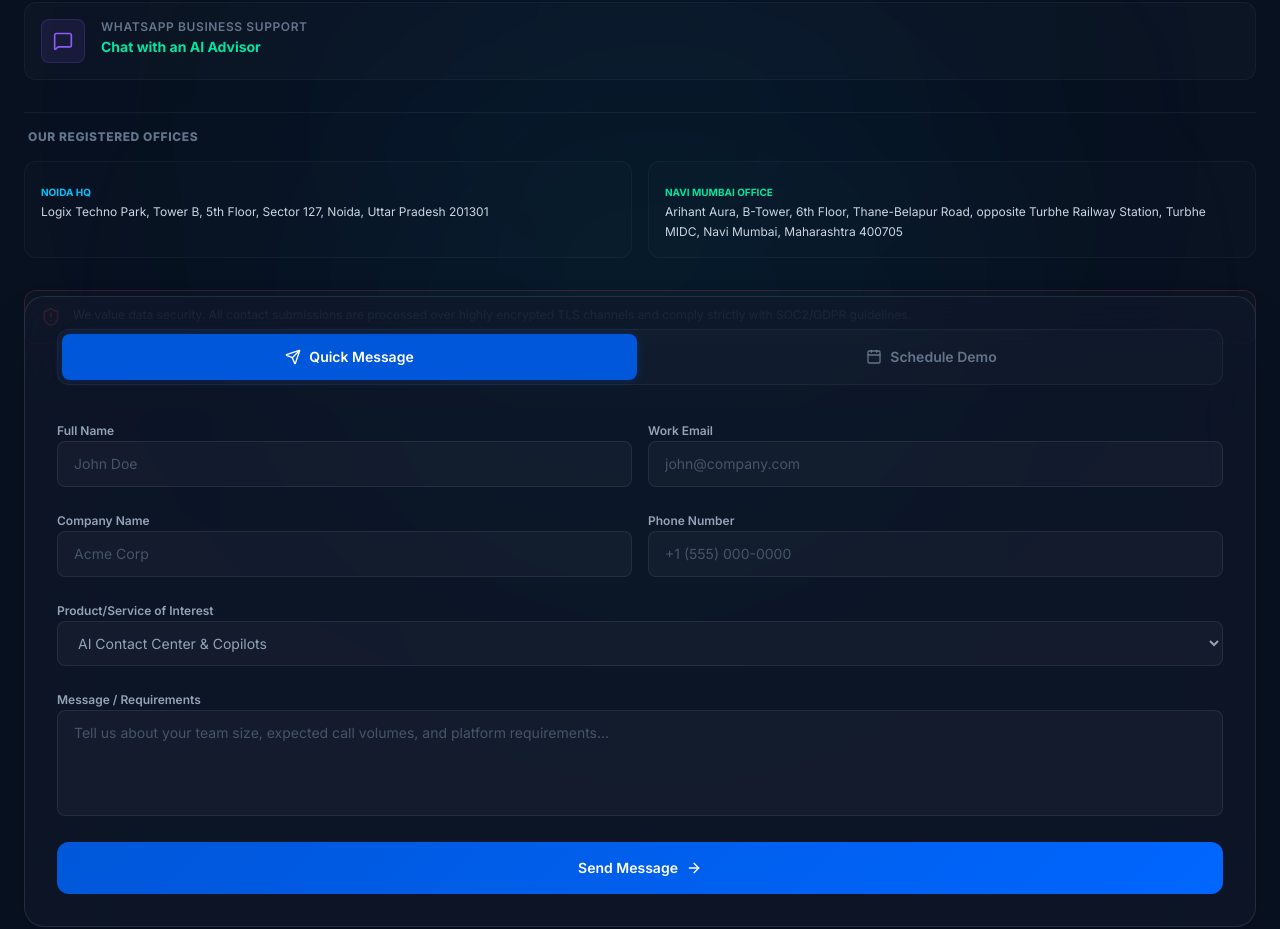
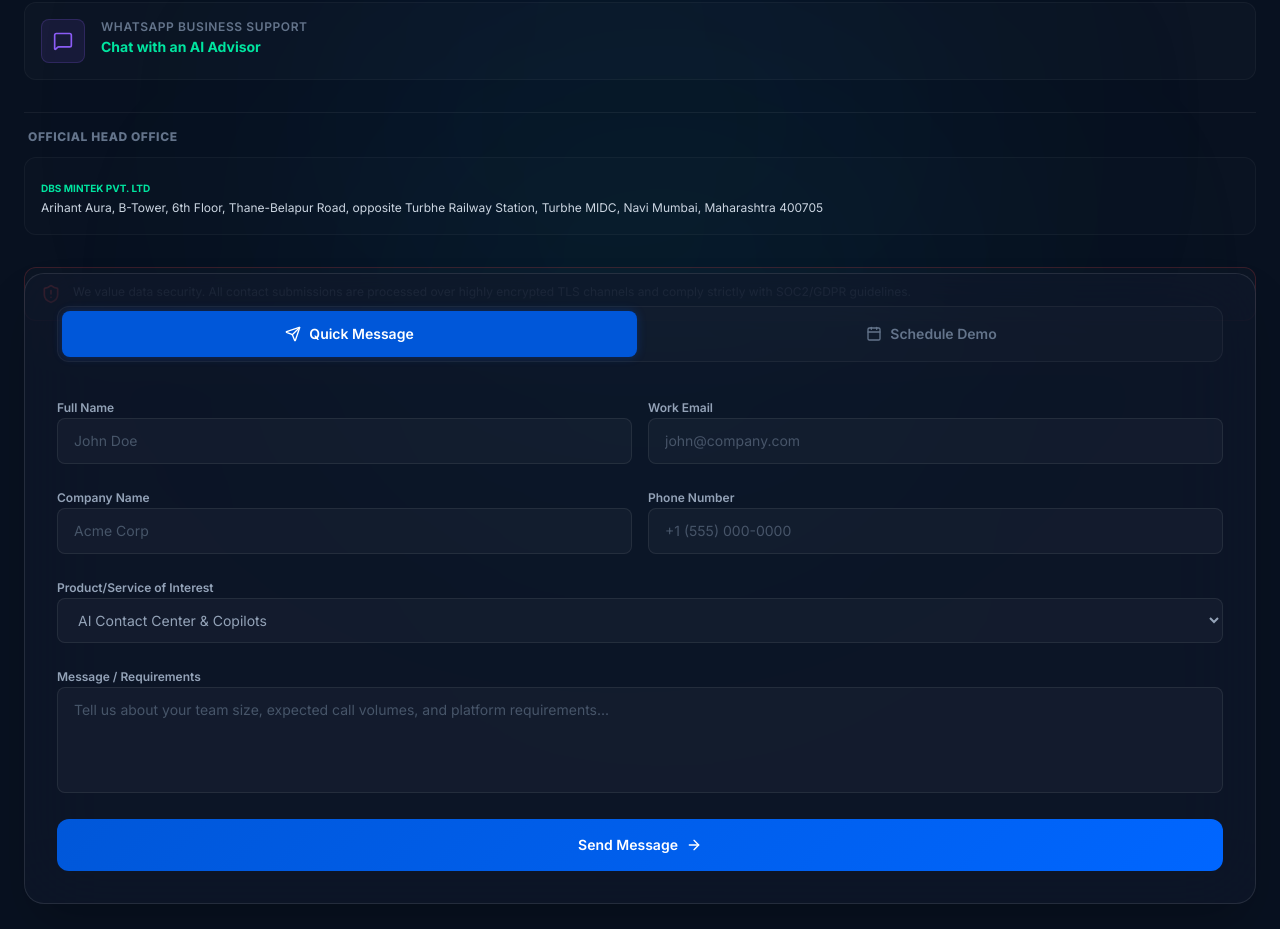
Before and after one commit to sabledattatray/Nexdial-IO, a Next.js app: page / in a window 1280 px wide. Shown: the part 8540-9469 px from the top of the page. Built offline with nearby package versions, Linux system fonts and the light colour scheme.

Commit message:
feat(location): fully remove Noida HQ references and establish Navi Mumbai Turbhe as sole Head Office

```diff
--- a/src/app/careers/page.tsx
+++ b/src/app/careers/page.tsx
@@ -9,7 +9,7 @@ const jobs = [
   {
     title: "Senior VoIP & Infrastructure Engineer",
     department: "Systems Architecture",
-    location: "Noida (HQ) / Hybrid",
+    location: "Navi Mumbai (HQ) / Hybrid",
     type: "Full-Time",
     salary: "₹18L - ₹26L / Year",
     desc: "Oversee Asterisk configurations, WebRTC cluster balancing, and Vicidial campaign route middleware integrations."
--- a/src/app/clients/page.tsx
+++ b/src/app/clients/page.tsx
@@ -6,7 +6,7 @@ import { Award, ShieldCheck, Heart, Sparkles, MessageSquare } from "lucide-react
 
 const clientRoster = [
   { company: "Velo Payments", sector: "Fintech", quote: "DBS Mintek's Voice AI agent handled 45,000 billing calls during our transition with a 92% resolution rate.", author: "Marcus Vance, Director of Support" },
-  { company: "Apex Telehealth", sector: "Healthcare", quote: "The HIPAA-compliant CRM and predictive dialer tripled our scheduling efficiency inside Noida delivery teams.", author: "Dr. Sarah Lin, COO" },
+  { company: "Apex Telehealth", sector: "Healthcare", quote: "The HIPAA-compliant CRM and predictive dialer tripled our scheduling efficiency inside Navi Mumbai delivery teams.", author: "Dr. Sarah Lin, COO" },
   { company: "Zeta Retailers", sector: "E-Commerce", quote: "Omichannel WhatsApp support decreased tickets by 35% during the holiday sales rush.", author: "Clara Benson, Head of CX" }
 ];
 
--- a/src/components/home/ContactSection.tsx
+++ b/src/components/home/ContactSection.tsx
@@ -113,23 +113,15 @@ export function ContactSection() {
             </div>
 
             {/* Registered Offices */}
-            <div className="space-y-4 pt-4 border-t border-white/[0.06]">
+            <div className="space-y-3 pt-4 border-t border-white/[0.06]">
               <h4 className="text-xs uppercase font-extrabold text-[#64748B] tracking-wider ml-1">
-                Our Registered Offices
+                Official Head Office
               </h4>
-              <div className="grid grid-cols-1 sm:grid-cols-2 gap-4">
-                <div className="p-4 rounded-xl bg-white/[0.01] border border-white/[0.04] space-y-1">
-                  <span className="text-[10px] uppercase font-bold text-[#00C2FF]">Noida HQ</span>
-                  <p className="text-xs text-[#CBD5E1] leading-relaxed">
-                    Logix Techno Park, Tower B, 5th Floor, Sector 127, Noida, Uttar Pradesh 201301
-                  </p>
-                </div>
-                <div className="p-4 rounded-xl bg-white/[0.01] border border-white/[0.04] space-y-1">
-                  <span className="text-[10px] uppercase font-bold text-[#00E5A0]">Navi Mumbai Office</span>
-                  <p className="text-xs text-[#CBD5E1] leading-relaxed">
-                    Arihant Aura, B-Tower, 6th Floor, Thane-Belapur Road, opposite Turbhe Railway Station, Turbhe MIDC, Navi Mumbai, Maharashtra 400705
-                  </p>
-                </div>
+              <div className="p-4 rounded-xl bg-white/[0.01] border border-white/[0.04] space-y-1">
+                <span className="text-[10px] uppercase font-bold text-[#00E5A0]">DBS MINTEK PVT. LTD</span>
+                <p className="text-xs text-[#CBD5E1] leading-relaxed">
+                  Arihant Aura, B-Tower, 6th Floor, Thane-Belapur Road, opposite Turbhe Railway Station, Turbhe MIDC, Navi Mumbai, Maharashtra 400705
+                </p>
               </div>
             </div>
 
```
